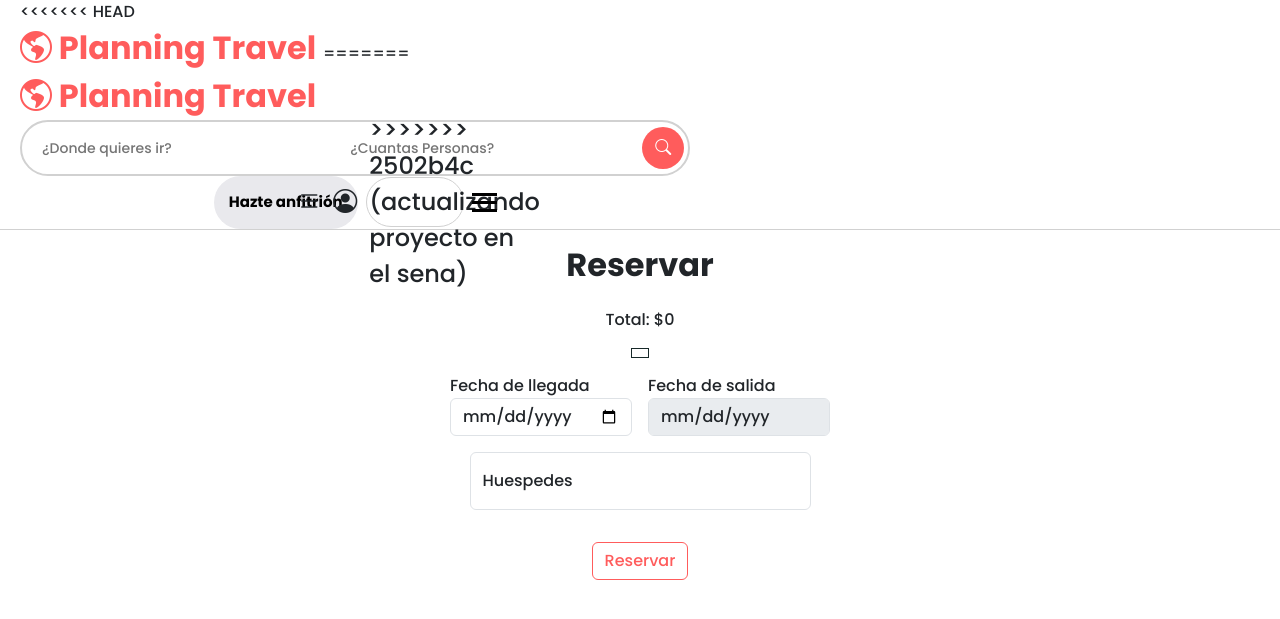
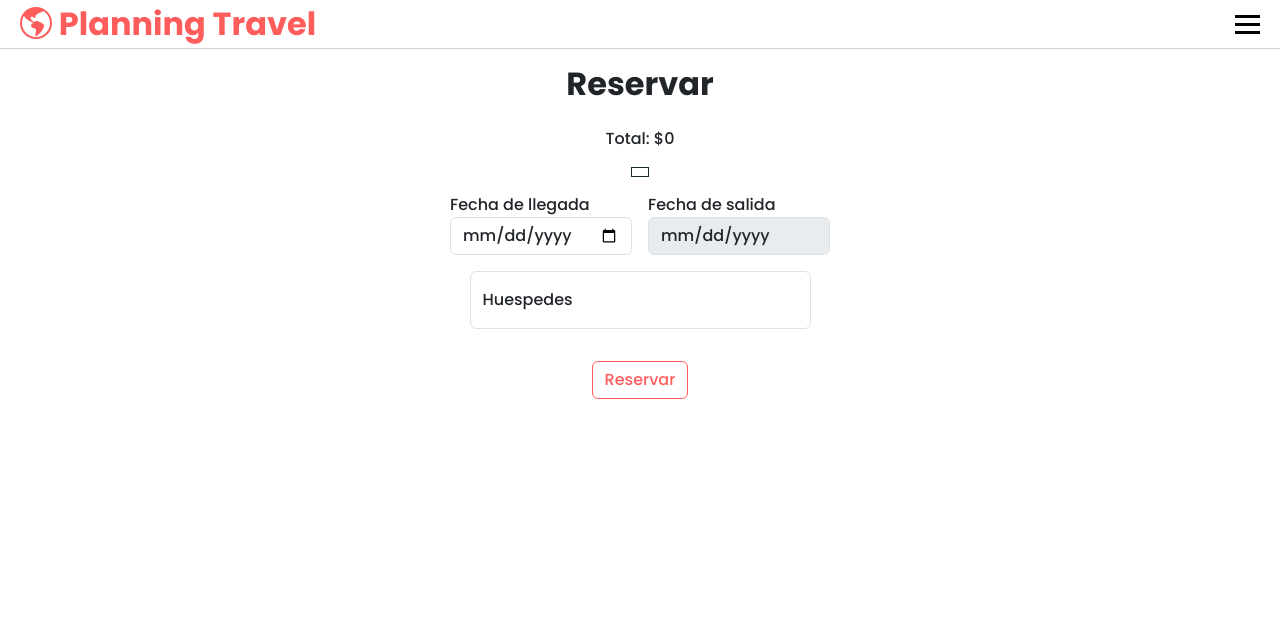
Before and after one commit to AndresM9901/planning-travel-v2, a Django app: template proyecto_planning_travel/planning_travel/templates/planning_travel/hoteles/reservas/reservas.html in a window 1280 px wide. Shown: the top 619 px of the page. Run offline with Django 4.2, Linux system fonts and the light colour scheme; the template is opened without the code that fills it, so the values that code supplies are empty; some libraries are stand-ins or nearby versions; some web fonts are replaced.

Commit message:
solucionando errores

```diff
--- a/proyecto_planning_travel/planning_travel/templates/planning_travel/hoteles/base_hoteles.html
+++ b/proyecto_planning_travel/planning_travel/templates/planning_travel/hoteles/base_hoteles.html
@@ -25,45 +25,11 @@
 </head>
 <body>
     <nav class="nav-bar">
-<<<<<<< HEAD
         <div class="nav-bar-left">
             <div>
                 <a class="navbar-brand logo" href="{% url 'inicio' %}">
                     <i class="bi bi-globe-americas"></i> Planning Travel
                 </a>
-=======
-        <div>
-            <a class="navbar-brand logo" href="{% url 'inicio' %}">
-                <i class="bi bi-globe-americas"></i> Planning Travel
-            </a>
-        </div>
-        <div class="search-bar d-flex">
-            <form action="{% url 'inicio' %}">
-                <input
-                class="input-search"
-                placeholder="¿Donde quieres ir?"
-                type="text"
-                name="nombre"
-            />
-            <input
-                type="text"
-                class="input-search"
-                name="cantidad"
-                placeholder="¿Cuantas Personas?"
-            />
-            <button class="btn-search"><i class="bi bi-search"></i></button>
-            </form>
-        </div>
-        <div class="nav-bar-btns btn-dropdown d-flex">
-            <button class="btn-publicar">Hazte anfitrión</button>
-            <div class="btn-profile d-flex">
-                <div>
-                    <i class="bi bi-list"></i>
-                </div>
-                <div>
-                    <i class="bi bi-person-circle"></i>
-                </div>
->>>>>>> 2502b4c (actualizando proyecto en el sena)
             </div>
             <div class="burger">
                 <div class="line1"></div>
```
